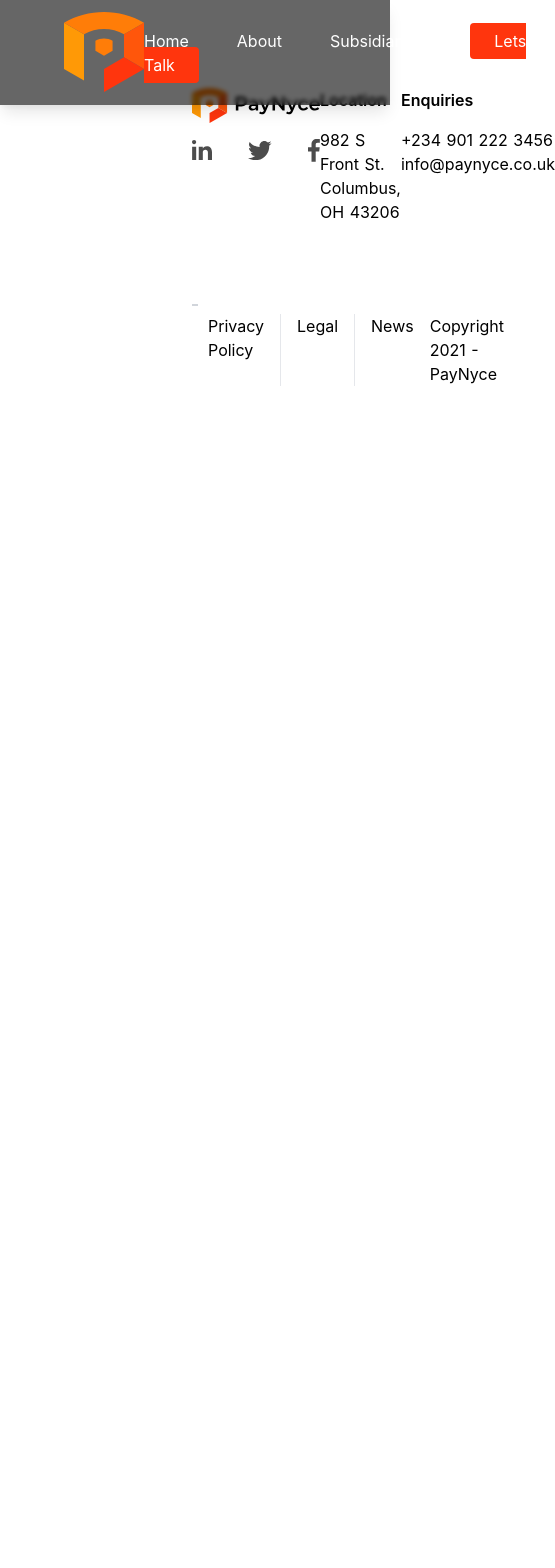
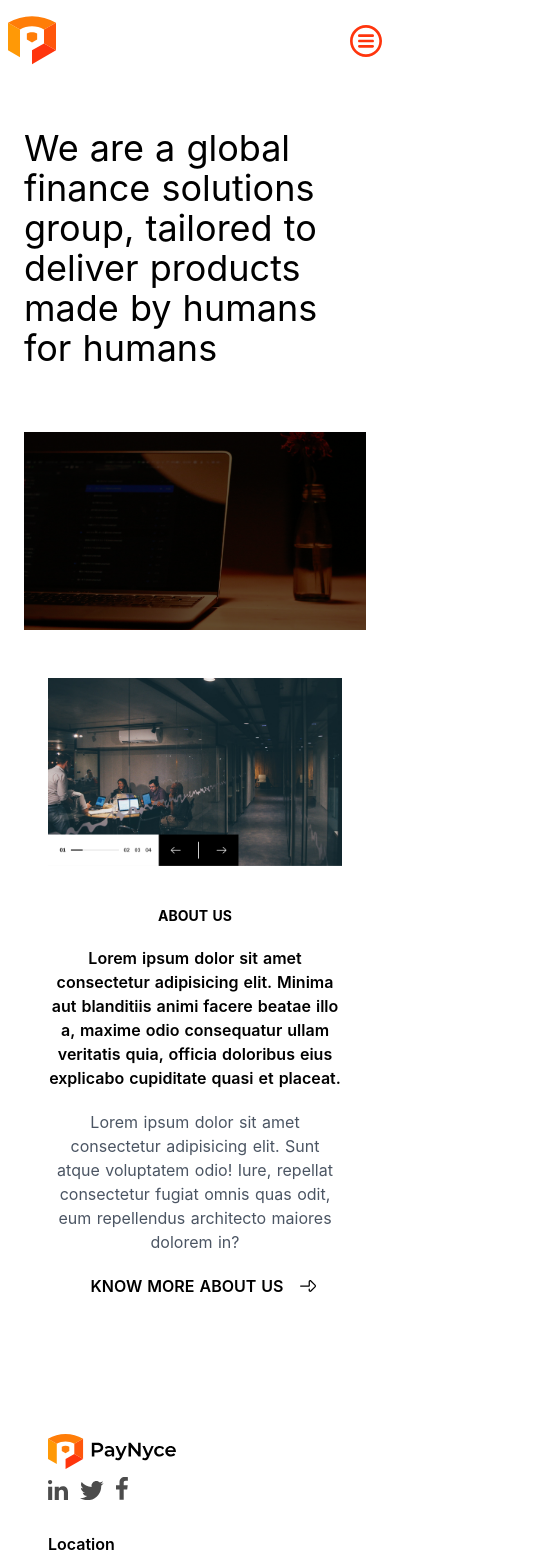
Before and after one commit to nimiakinleye/paynyce, a Nuxt app: page /about in a window 390 px wide. Shown: the top 1568 px of the page, 555 px wide, since content can reach past the window. Before the commit the page ends 844 px from the top, so only its background shows below. Built offline with nearby package versions, Linux system fonts and the light colour scheme.

Commit message:
made site mobile responsive

```diff
--- a/components/About.vue
+++ b/components/About.vue
@@ -1,8 +1,10 @@
 <template>
   <div class="my-container">
-    <div class="grid grid-cols-2 gap-x-12 py-32 items-center">
-      <div class="max-w-lg">
-        <div class="font-bold text-sm uppercase">About us</div>
+    <div
+      class="flex flex-col-reverse lg:grid grid-cols-2 gap-x-12 py-12 lg:py-32 items-center"
+    >
+      <div class="max-w-lg text-center lg:text-left">
+        <div class="font-bold text-sm uppercase mt-10 lg:mt-0">About us</div>
         <div class="font-semibold my-5">
           Lorem ipsum dolor sit amet consectetur adipisicing elit. Minima aut
           blanditiis animi facere beatae illo a, maxime odio consequatur ullam
@@ -14,9 +16,22 @@
           voluptatem odio! Iure, repellat consectetur fugiat omnis quas odit,
           eum repellendus architecto maiores dolorem in?
         </div>
-        <div class="flex uppercase items-center">
-          <div class="my-line bg-black"></div>
-          <nuxt-link to="/" class="ml-4">Know more about us</nuxt-link>
+        <div class="flex uppercase justify-center lg:justify-start items-center">
+          <div class="hidden md:inline my-line bg-black"></div>
+          <nuxt-link to="/" class="mx-4 font-semibold"
+            >Know more about us</nuxt-link
+          >
+          <div>
+            <svg
+              class="w-4"
+              xmlns="http://www.w3.org/2000/svg"
+              viewBox="0 -66 511.9995 511"
+            >
+              <path
+                d="m326.390625 380.460938c-6.507813 0-13.085937-1.265626-19.375-3.871094-18.832031-7.792969-31-25.929688-31-46.203125v-43.03125c0-11.046875 8.953125-20.003907 20-20.003907s20.003906 8.957032 20.003906 20.003907v43.03125c0 5.992187 4.402344 8.457031 6.292969 9.242187 1.925781.796875 6.871094 2.183594 11.183594-2.132812l132.664062-132.828125c7.816406-7.824219 7.816406-20.554688 0-28.378907l-132.664062-132.824218c-4.3125-4.316406-9.257813-2.933594-11.179688-2.136719-1.894531.785156-6.296875 3.253906-6.296875 9.246094v120.902343c0 22.058594-17.945312 40.003907-40.003906 40.003907h-256.015625c-11.046875 0-20-8.953125-20-20s8.953125-20.003907 20-20.003907h256.015625v-120.902343c0-20.273438 12.167969-38.414063 31-46.207031 18.898437-7.820313 40.402344-3.570313 54.78125 10.828124l132.664063 132.824219c23.382812 23.414063 23.382812 61.507813 0 84.921875l-132.664063 132.824219c-9.59375 9.605469-22.359375 14.691406-35.40625 14.695313zm0 0"
+              />
+            </svg>
+          </div>
         </div>
       </div>
       <div>
--- a/components/AppFooter.vue
+++ b/components/AppFooter.vue
@@ -1,9 +1,9 @@
 <template>
-  <div class="py-2 px-48">
-    <div class="flex justify-between my-20">
-      <div>
-        <Logo class="w-32 mb-4" />
-        <div class="flex items-center justify-between">
+  <div class="py-2 px-12 lg:px-48">
+    <div class="flex flex-col md:flex-row justify-between my-20">
+      <div class="mb-8">
+        <Logo class="w-32 mb-2" />
+        <div class="flex items-end md:justify-between">
           <nuxt-link to="/" class="mr-3">
             <svg
               class="w-5 fill-current"
@@ -52,19 +52,19 @@
           </nuxt-link>
         </div>
       </div>
-      <div>
-        <div class="font-semibold mb-4">Location</div>
+      <div class="mb-8">
+        <div class="font-semibold mb-2">Location</div>
         <div>982 S Front St. Columbus, OH 43206</div>
       </div>
       <div>
-        <div class="font-semibold mb-4">Enquiries</div>
+        <div class="font-semibold mb-2">Enquiries</div>
         <div>+234 901 222 3456</div>
         <div>info@paynyce.co.uk</div>
       </div>
     </div>
     <div class="border-t-2 border-gray-300">
-      <div class="flex justify-between pt-2">
-        <div class="flex divide-x divide-gray-200">
+      <div class="flex flex-col md:flex-row items-center justify-between pt-2">
+        <div class="flex divide-x divide-gray-200 mb-3">
           <nuxt-link to="/" class="px-4">Privacy Policy</nuxt-link>
           <nuxt-link to="/" class="px-4">Legal</nuxt-link>
           <nuxt-link to="/" class="px-4">News</nuxt-link>
--- a/components/AppHeader.vue
+++ b/components/AppHeader.vue
@@ -1,14 +1,50 @@
 <template>
   <div class="">
-    <div class="fixed z-50 px-16 py-3 flex items-center justify-between w-full bg-blur shadow-lg">
-      <div>
+    <div
+      class="bgBlur hidden fixed top-0 z-40 px-4 lg:px-16 py-3 md:flex items-center justify-between w-full"
+    >
+      <nuxt-link to="/">
         <LogoIcon />
+      </nuxt-link>
+      <div>{{ myThis }}</div>
+      <div class="text-white">
+        <nuxt-link to="/">Home</nuxt-link>
+        <nuxt-link class="ml-3 lg:ml-12" to="/about">About</nuxt-link>
+        <nuxt-link class="ml-3 lg:ml-12" to="/">Subsidiaries</nuxt-link>
+        <nuxt-link class="ml-3 lg:ml-12 my-bg px-6 py-2 rounded" to="/"
+          >Lets Talk</nuxt-link
+        >
       </div>
-      <div class="text-white self">
-        <nuxt-link to="/">Home</nuxt-link>
-        <nuxt-link class="ml-12" to="/">About</nuxt-link>
-        <nuxt-link class="ml-12" to="/">Subsidiaries</nuxt-link>
-        <nuxt-link class="ml-12 my-bg px-6 py-2 rounded" to="/">Lets Talk</nuxt-link>
+    </div>
+    <div class="fixed top-0 w-full z-40 md:hidden block">
+      <div
+        :class="{ bgBlur: positionMd }"
+        class="items-center flex justify-between px-2"
+      >
+        <nuxt-link class="w-8" to="/">
+          <LogoIcon class="w-12" />
+        </nuxt-link>
+        <div @click="toggleNav" class="cursor-pointer" v-html="navSvg">
+
+        </div>
+      </div>
+      <div
+        id="nav"
+        :class="{ showNav: showNav, hideNav: !showNav }"
+        class="flex flex-col divide-y-2 rounded-b-lg divide-black items-center bg-white bg-opacity-70 py-3"
+      >
+        <div @click="toggleNav" class="py-2">
+          <nuxt-link to="/">Home</nuxt-link>
+        </div>
+        <div @click="toggleNav" class="py-2">
+          <nuxt-link to="/about">About</nuxt-link>
+        </div>
+        <div @click="toggleNav" class="py-2">
+          <nuxt-link to="/">Subsidiaries</nuxt-link>
+        </div>
+        <div @click="toggleNav" class="py-2">
+          <nuxt-link to="/">Let's Talk</nuxt-link>
+        </div>
       </div>
     </div>
   </div>
@@ -18,14 +54,130 @@
 import LogoIcon from './LogoIcon'
 export default {
   components: {
-    LogoIcon
-  }
+    LogoIcon,
+  },
+  data() {
+    return {
+      position: true,
+      positionMd: false,
+      myThis: '',
+      showNav: false,
+      navSvg: `<svg
+            class="w-8 fill-current my-color"
+            viewBox="0 0 512 512"
+            style="enable-background: new 0 0 512 512"
+            xml:space="preserve"
+          >
+            <g transform="translate(1 1)">
+              <g>
+                <g>
+                  <path
+                    d="M255-1C113.618-1-1,113.618-1,255s114.618,256,256,256s256-114.618,256-256S396.382-1,255-1z M255,468.333     c-117.818,0-213.333-95.515-213.333-213.333S137.182,41.667,255,41.667S468.333,137.182,468.333,255S372.818,468.333,255,468.333     z"
+                  />
+                  <path
+                    d="M361.667,148.333H148.333c-11.782,0-21.333,9.551-21.333,21.333c0,11.782,9.551,21.333,21.333,21.333h213.333     c11.782,0,21.333-9.551,21.333-21.333C383,157.885,373.449,148.333,361.667,148.333z"
+                  />
+                  <path
+                    d="M361.667,233.667H148.333C136.551,233.667,127,243.218,127,255s9.551,21.333,21.333,21.333h213.333     c11.782,0,21.333-9.551,21.333-21.333S373.449,233.667,361.667,233.667z"
+                  />
+                  <path
+                    d="M361.667,319H148.333C136.551,319,127,328.551,127,340.333c0,11.782,9.551,21.333,21.333,21.333h213.333     c11.782,0,21.333-9.551,21.333-21.333C383,328.551,373.449,319,361.667,319z"
+                  />
+                </g>
+              </g>
+            </g>
+          </svg>`,
+    }
+  },
+  methods: {
+    onScroll() {
+      if (window.pageYOffset > 500) {
+        this.position = true
+        this.positionMd = true
+      } else {
+        this.position = false
+        this.positionMd = false
+      }
+    },
+    toggleNav() {
+      if (this.showNav === false) {
+        this.showNav = true;
+        this.navSvg = `<svg
+            class="w-8 fill-current my-color"
+            viewBox="0 0 340.8 340.8"
+            style="enable-background: new 0 0 340.8 340.8"
+            xml:space="preserve"
+          >
+            <g>
+              <g>
+                <path
+                  d="M170.4,0C76.4,0,0,76.4,0,170.4s76.4,170.4,170.4,170.4s170.4-76.4,170.4-170.4S264.4,0,170.4,0z M170.4,323.6    c-84.4,0-153.2-68.8-153.2-153.2S86,17.2,170.4,17.2S323.6,86,323.6,170.4S254.8,323.6,170.4,323.6z"
+                />
+              </g>
+            </g>
+            <g>
+              <g>
+                <path
+                  d="M182.4,169.6l50-50c3.2-3.2,3.2-8.8,0-12c-3.2-3.2-8.8-3.2-12,0l-50,50l-50-50c-3.2-3.2-8.8-3.2-12,0    c-3.2,3.2-3.2,8.8,0,12l50,50l-50,49.6c-3.2,3.2-3.2,8.8,0,12c1.6,1.6,4,2.4,6,2.4s4.4-0.8,6-2.4l50-50l50,50c1.6,1.6,4,2.4,6,2.4    s4.4-0.8,6-2.4c3.2-3.2,3.2-8.8,0-12L182.4,169.6z"
+                />
+              </g>
+            </g>
+          </svg>`
+      } else {
+        this.showNav = false;
+        this.navSvg = `<svg
+            class="w-8 fill-current my-color"
+            viewBox="0 0 512 512"
+            style="enable-background: new 0 0 512 512"
+            xml:space="preserve"
+          >
+            <g transform="translate(1 1)">
+              <g>
+                <g>
+                  <path
+                    d="M255-1C113.618-1-1,113.618-1,255s114.618,256,256,256s256-114.618,256-256S396.382-1,255-1z M255,468.333     c-117.818,0-213.333-95.515-213.333-213.333S137.182,41.667,255,41.667S468.333,137.182,468.333,255S372.818,468.333,255,468.333     z"
+                  />
+                  <path
+                    d="M361.667,148.333H148.333c-11.782,0-21.333,9.551-21.333,21.333c0,11.782,9.551,21.333,21.333,21.333h213.333     c11.782,0,21.333-9.551,21.333-21.333C383,157.885,373.449,148.333,361.667,148.333z"
+                  />
+                  <path
+                    d="M361.667,233.667H148.333C136.551,233.667,127,243.218,127,255s9.551,21.333,21.333,21.333h213.333     c11.782,0,21.333-9.551,21.333-21.333S373.449,233.667,361.667,233.667z"
+                  />
+                  <path
+                    d="M361.667,319H148.333C136.551,319,127,328.551,127,340.333c0,11.782,9.551,21.333,21.333,21.333h213.333     c11.782,0,21.333-9.551,21.333-21.333C383,328.551,373.449,319,361.667,319z"
+                  />
+                </g>
+              </g>
+            </g>
+          </svg>`
+      }
+    },
+  },
+  beforeMount() {
+    window.addEventListener('scroll', this.onScroll)
+  },
 }
 </script>
 
 <style>
-.bg-blur {
-  background: rgb(0, 0, 0, 0.6);
+.bgBlur {
+  background: rgb(0, 0, 0, 0.7);
   backdrop-filter: blur(2px);
+  -webkit-backdrop-filter: blur(2px);
+  transition: 1000ms;
+}
+
+#nav {
+  transition: 1000ms;
+  backdrop-filter: blur(2px);
+  -webkit-backdrop-filter: blur(2px);
+}
+
+.hideNav {
+  transform: translateX(-100%);
+}
+
+.showNav {
+  transform: translateX(0);
 }
 </style>
--- a/components/Banner.vue
+++ b/components/Banner.vue
@@ -1,7 +1,8 @@
 <template>
   <div class="relative">
     <div class="">
-      <img class="w-full" src="../static/images/hero_image.PNG" alt="">
+      <img class="hidden sm:block w-full" src="../static/images/hero_image.PNG" alt="">
+      <img class="sm:hidden w-full" src="../static/images/hero_image_small.PNG" alt="">
     </div>
     <div class="my-container">
       <div class="flex flex-col absolute bottom-10 max-w-md text-white">
--- a/components/ContactUs.vue
+++ b/components/ContactUs.vue
@@ -1,10 +1,10 @@
 <template>
-  <div class="bg-yellow-400 py-32 text-white text-center">
+  <div class="bg-yellow-400 px-3 py-32 text-white text-center">
     <div class="flex justify-center items-center mb-10 uppercase">
-      <div class="my-line bg-white"></div>
+      <div class="hidden md:inline my-line bg-white"></div>
       <div class="font-semibold ml-4">Contact us</div>
     </div>
-    <div class="font-bold text-7xl">
+    <div class="font-bold text-4xl md:text-7xl">
       Let's get specific
     </div>
   </div>
--- a/components/Subsidiaries.vue
+++ b/components/Subsidiaries.vue
@@ -1,23 +1,25 @@
 <template>
   <div class="min-h-screen bg-sub-bg bg-cover py-32">
     <div class="my-container">
-      <div class="flex justify-between items-center">
+      <div class="flex flex-col lg:flex-row justify-between items-center">
         <div>
-          <div class="flex items-center text-white mb-10">
-            <div class="font-semibold">Our Subsidiaries</div>
-            <div class="my-line bg-white ml-4"></div>
+          <div class="flex justify-center items-center text-white mb-10">
+            <div class="font-semibold uppercase">Our Subsidiaries</div>
+            <div class="hidden md:inline my-line bg-white ml-4"></div>
           </div>
-          <div class="h-28 w-72 bg-white rounded my-5"></div>
-          <div class="h-28 w-72 bg-white rounded my-5 ml-10"></div>
-          <div class="h-28 w-72 bg-white rounded my-5"></div>
-          <div class="h-28 w-72 bg-white rounded my-5"></div>
+          <div class="flex flex-col items-center">
+            <div class="h-28 w-72 bg-white rounded my-5"></div>
+            <div class="h-28 w-72 bg-white rounded my-5 lg:ml-10"></div>
+            <div class="h-28 w-72 bg-white rounded my-5"></div>
+            <div class="h-28 w-72 bg-white rounded my-5"></div>
+          </div>
         </div>
-        <div class="w-1/2 text-right text-white">
+        <div class="lg:w-1/2 text-center lg:text-right text-white">
           <div class="uppercase text-5xl font-bold">
             <span class="my-color">Lorem ipsum</span><br />
             dolor, sit amet consectetur adipisicing elit.
           </div>
-          <div class="my-10 max-w-md ml-auto">
+          <div class="my-10 max-w-md mx-auto lg:ml-auto">
             A Nigerian developed finance solutions group, tailored to deliver products made
           </div>
           <nuxt-link to="/" class="my-bg px-6 py-2 rounded">Visit Website</nuxt-link>
--- a/layouts/default.vue
+++ b/layouts/default.vue
@@ -54,11 +54,16 @@ html {
 }
 
 .my-container {
-  @apply px-16 mx-auto
+  @apply mx-auto;
+  padding: 0 24px;
 }
 
 .my-line {
   @apply h-0.5 w-48
 }
 
+.new-page {
+  @apply mt-32
+}
+
 </style>
--- /dev/null
+++ b/pages/about/index.vue
@@ -0,0 +1,26 @@
+<template>
+  <div class="">
+    <div class="my-container new-page">
+      <div class="max-w-4xl text-left text-4xl my-16">
+        We are a global finance solutions group, tailored to deliver products
+        made by humans for humans
+      </div>
+      <div>
+        <img src="../../static/images/what_we_do.PNG" alt="">
+      </div>
+      <About />
+    </div>
+  </div>
+</template>
+
+<script>
+import About from '../../components/About'
+export default {
+  components: {
+    About
+  }
+}
+</script>
+
+<style>
+</style>
```
Also changed, not shown: static/images/hero_image_small.png (added), static/images/what_we_do.PNG (added).
